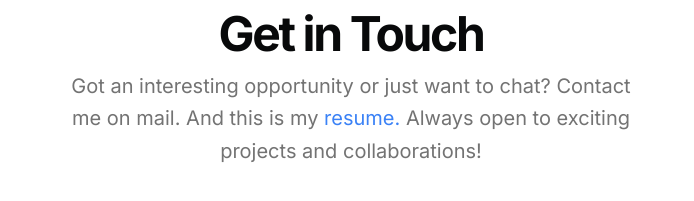
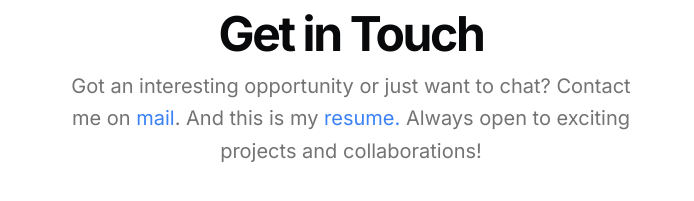
Before and after one commit to AKSHITHAPRIYADARSHINI/Portfolio, a Next.js app: page / in a window 1280 px wide. Shown: the part 4217-4418 px from the top of the page, without its empty margins (289-983 px from the left). Built offline with nearby package versions, Linux system fonts and the light colour scheme.

Commit message:
updated the error

```diff
--- a/src/app/page.tsx
+++ b/src/app/page.tsx
@@ -240,12 +240,19 @@
                 Get in Touch
               </h2>
               <p className="mx-auto max-w-[600px] text-muted-foreground md:text-xl/relaxed lg:text-base/relaxed xl:text-xl/relaxed">
-                Got an interesting opportunity or just want to chat? Contact me on mail. And this is my{" "}
+                Got an interesting opportunity or just want to chat? Contact me on{" "}
+                <Link
+                  href={`mailto:${DATA.contact.email}`}
+                  className="text-blue-500 hover:underline"
+                >
+                  mail
+                </Link>
+                . And this is my{" "}
                 <Link
                   href={DATA.contact.social.X.url}
                   className="text-blue-500 hover:underline"
                 >
-                resume.
+                  resume.
                 </Link>{" "}
                 Always open to exciting projects and collaborations!
               </p>
--- a/src/components/resume-card.tsx
+++ b/src/components/resume-card.tsx
@@ -7,6 +7,7 @@
 import { motion } from "framer-motion";
 import { ChevronRightIcon } from "lucide-react";
 import React from "react";
+import Link from "next/link";
 
 interface ResumeCardProps {
   logoUrl: string;
```
